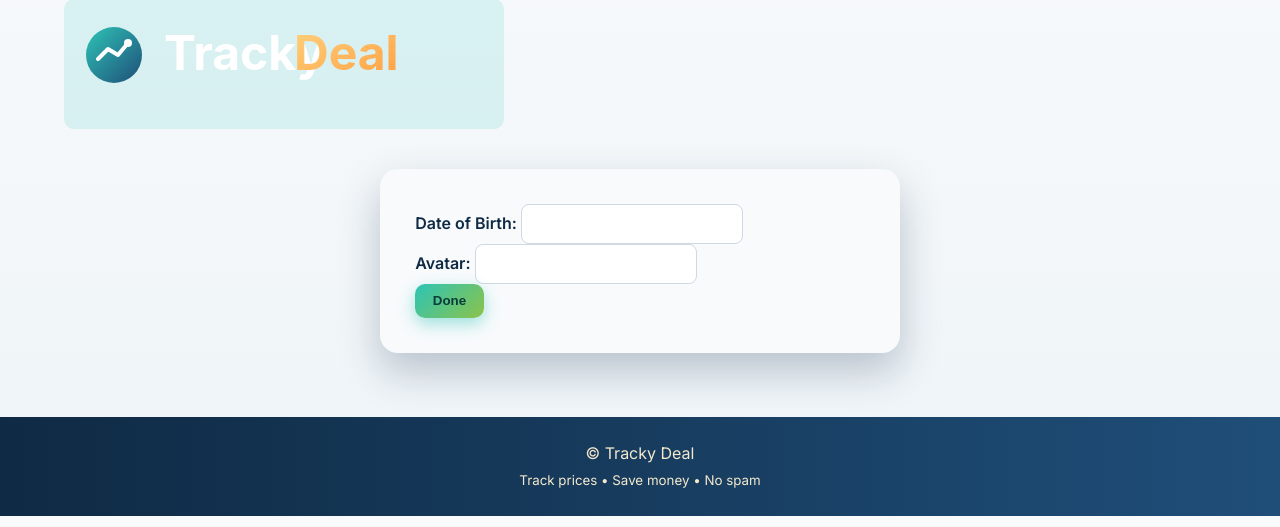
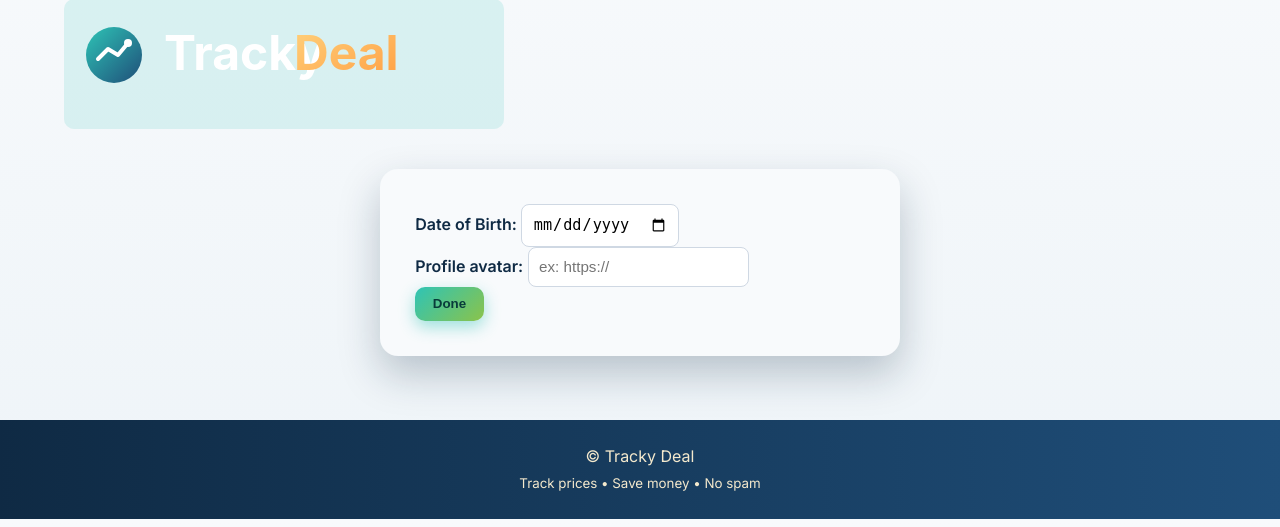
Before and after one commit to ElenaKirilovaA/price_tracker, a Django app: page /accounts/profile/edit/ in a window 1280 px wide. Shown: the part 127-654 px from the top of the page. Run offline with Django 5.2, Linux system fonts and the light colour scheme; the visitor is signed in with stand-in values (Sample User, id 1).

Commit message:
html profile

```diff
--- a/accounts/forms.py
+++ b/accounts/forms.py
@@ -9,7 +9,7 @@ UserModel = get_user_model()
 class AppUserCreationForm(UserCreationForm):
     class Meta:
         model = UserModel
-        fields = ("email",)
+        fields = ('email', 'first_name', 'last_name')
         field_classes = {"email": UsernameField}
         widgets = {"email": forms.EmailInput(attrs={"autofocus": True})}
 
@@ -32,5 +32,9 @@ class ProfileForm(forms.ModelForm):
 
         labels = {
             'date_of_birth': "Date of Birth:",
-            'profile_picture': "Profile Picture:",
+            'avatar': "Profile avatar:",
         }
+        widgets = {
+            'avatar': forms.URLInput(attrs={'placeholder': 'ex: https://'}),
+            'date_of_birth': forms.DateInput(attrs={'type': 'date'}),
+        }
--- a/templates/accounts/profile_page.html
+++ b/templates/accounts/profile_page.html
@@ -10,11 +10,7 @@
     <div class="profile-card">
 
         <div class="profile-info">
-            {% if profile.avatar %}
-                <img src="{{ profile.avatar }}" alt="Profile avatar" width="65" height="65">
-            {% else %}
-                <img src="{% static 'img/alt_picture.png' %}" class="card-icon" alt="No image">
-            {% endif %}
+            <img src="{{ profile.avatar|default:'/static/img/alt_picture.png' }}" alt="Profile avatar" width="65" height="65">
             <p><strong>Username:</strong> {{ request.user.get_username }}</p>
             <p><strong>Email:</strong> {{ request.user.email }}</p>
             <p><strong>First name:</strong> {{ request.user.first_name }}</p>
```
